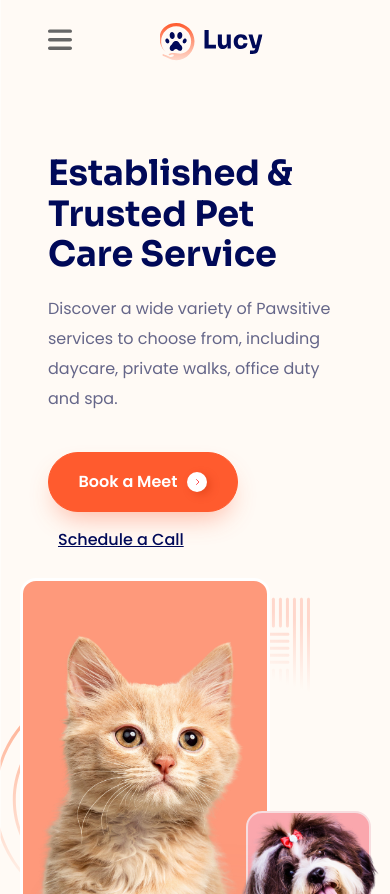
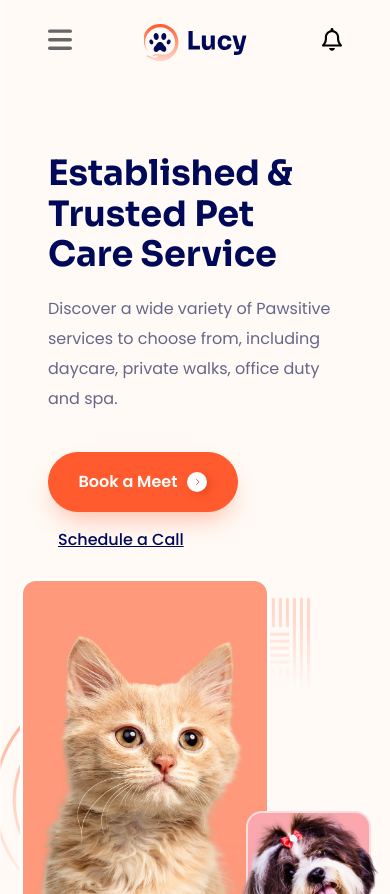
Before and after one commit to HGiang15/HTML-CSS-JS_LandingPage_04, a plain HTML site: page index.html in a window 390 px wide. Shown: the top 894 px of the page. Drawn offline with Linux system fonts and the light colour scheme.

Commit message:
update reponsive notify

```diff
--- a/assets/css/responsive.css
+++ b/assets/css/responsive.css
@@ -104,6 +104,10 @@
 
     .separate {
         border-top: 1.5px solid #ebebeb;
+    }
+
+    .header-action {
+        margin-left: auto;
     }
 
     /* Hero */
@@ -352,13 +356,23 @@
         padding: 40px;
     }
 
+    .logo {
+        top: 30%;
+        left: 50%;
+        transform: translateX(-50%);
+    }
+
     .header-action {
         display: none;
     }
 
-    .logo {
-        top: 5%;
-        left: 54%;
+    .header__inner {
+        justify-content: space-between;
+    }
+
+    .bell {
+        display: block;
+        width: 20px;
     }
 
     /* Hero */
--- a/index.html
+++ b/index.html
@@ -88,6 +88,14 @@
                     <a href="./login.html" class="header-action__link">Sign in</a>
                     <a href="./signup.html" class="header-action__btn btn">Sign up</a>
                 </div>
+
+                <!-- Notification mobile -->
+                <label for="notification" class="bell-wrap">
+                    <svg class="bell" xmlns="http://www.w3.org/2000/svg" viewBox="0 0 448 512">
+                        <path
+                            d="M224 0c-17.7 0-32 14.3-32 32V51.2C119 66 64 130.6 64 208v25.4c0 45.4-15.5 89.5-43.8 124.9L5.3 377c-5.8 7.2-6.9 17.1-2.9 25.4S14.8 416 24 416H424c9.2 0 17.6-5.3 21.6-13.6s2.9-18.2-2.9-25.4l-14.9-18.6C399.5 322.9 384 278.8 384 233.4V208c0-77.4-55-142-128-156.8V32c0-17.7-14.3-32-32-32zm0 96c61.9 0 112 50.1 112 112v25.4c0 47.9 13.9 94.6 39.7 134.6H72.3C98.1 328 112 281.3 112 233.4V208c0-61.9 50.1-112 112-112zm64 352H224 160c0 17 6.7 33.3 18.7 45.3s28.3 18.7 45.3 18.7s33.3-6.7 45.3-18.7s18.7-28.3 18.7-45.3z" />
+                    </svg>
+                </label>
             </div>
         </div>
     </header>
```
